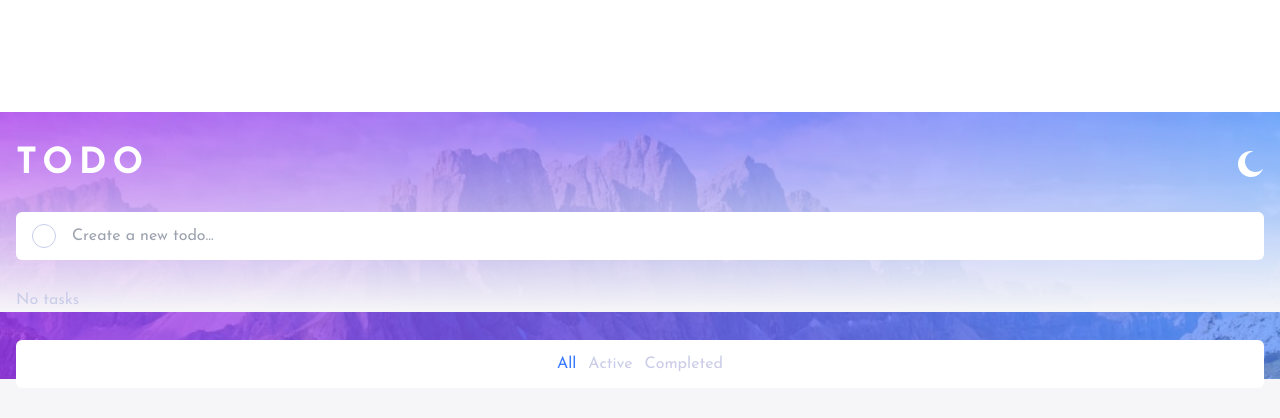
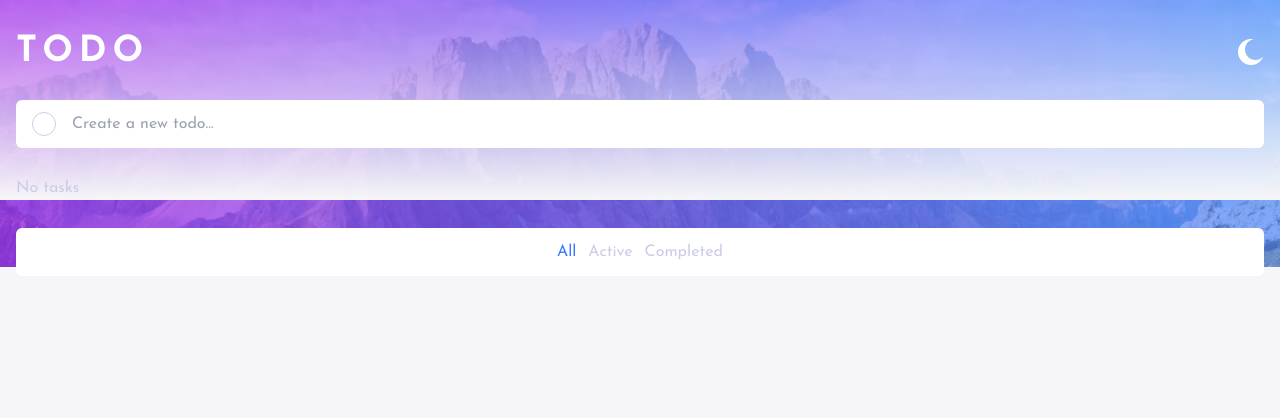
Before and after one commit to ShamirLeon/todo-app, a React (Vite) app: page / in a window 1280 px wide. Shown: the top 418 px of the page. Built offline with nearby package versions, Linux system fonts and the light colour scheme.

Commit message:
Fix: remove xl padding y

```diff
--- a/src/App.tsx
+++ b/src/App.tsx
@@ -11,7 +11,7 @@ function App() {
   return (
     <>
       <ToDoProvider>
-        <div className="font-Josefin xl:py-28">
+        <div className="font-Josefin">
           <Layout>
             <Header />
             <Form />
```
